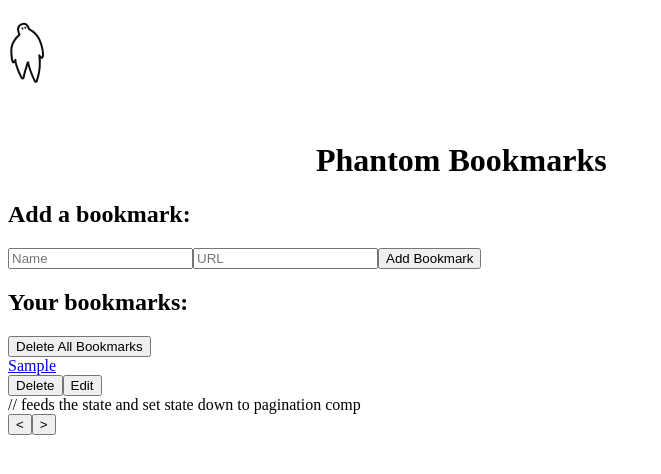
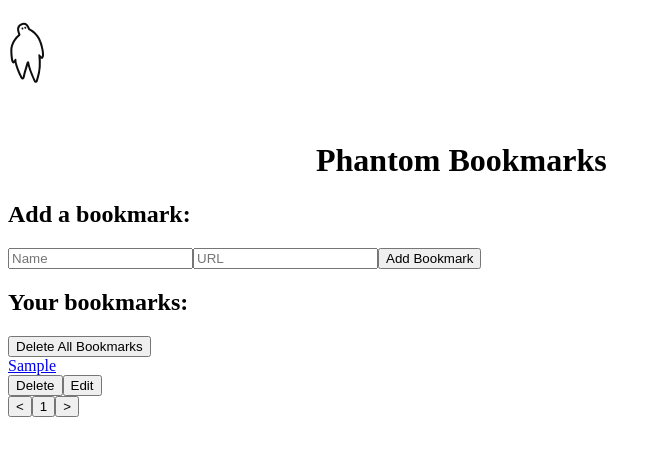
Before and after one commit to AJCJ1/phantomsbookmarkproject, a React (Vite) app: page / in a window 1280 px wide. Both pictures are taken after typing "Sample", "Sample" into the empty fields and a click on the button "Add Bookmark". Shown: the top 474 px of the page, without its empty margins (0-661 px from the left). Built offline with nearby package versions, Linux system fonts and the light colour scheme.

Commit message:
Adds page numbers that change

```diff
--- a/src/Main.jsx
+++ b/src/Main.jsx
@@ -124,7 +124,7 @@ const Main = () => {
           handleEditBookmark={handleEditBookmark}
           handleDeleteBookmark={handleDeleteBookmark}
         />
-        // feeds the state and set state down to pagination comp
+        {/* feeds the state and set state down to pagination comp */}
         <Pagination
            bookmarks={bookmarks}
            currentPage={currentPage}
--- a/src/Pagination.jsx
+++ b/src/Pagination.jsx
@@ -1,5 +1,13 @@
 const Pagination = ({ bookmarks, currentPage, setCurrentPage }) => {
 
+  // define number of items to be shown per page, and create an array to store page numbers
+  const itemsPerPage = 20;
+  const pageNumbers = [];
+  // Loop through the number of pages needed based on the number of bookmarks and items per page
+  for (let i = 1; i <= Math.ceil(bookmarks.length / itemsPerPage); i++) {
+    // Add the page number to the pageNumbers array
+    pageNumbers.push(i);
+  }
 
   return (
     <div className="pagination-main">
@@ -8,6 +16,15 @@ const Pagination = ({ bookmarks, currentPage, setCurrentPage }) => {
       >
         {"<"}
       </button>
+      {/* Render buttons for each page number */}
+      {pageNumbers.map((number) => (
+        <button
+          // Call the setCurrentPage function with the current page number when clicked
+          onClick={() => setCurrentPage(number)}
+        >
+          {number}
+        </button>
+      ))}
       <button
         className="pagination-btn"
       >
```
